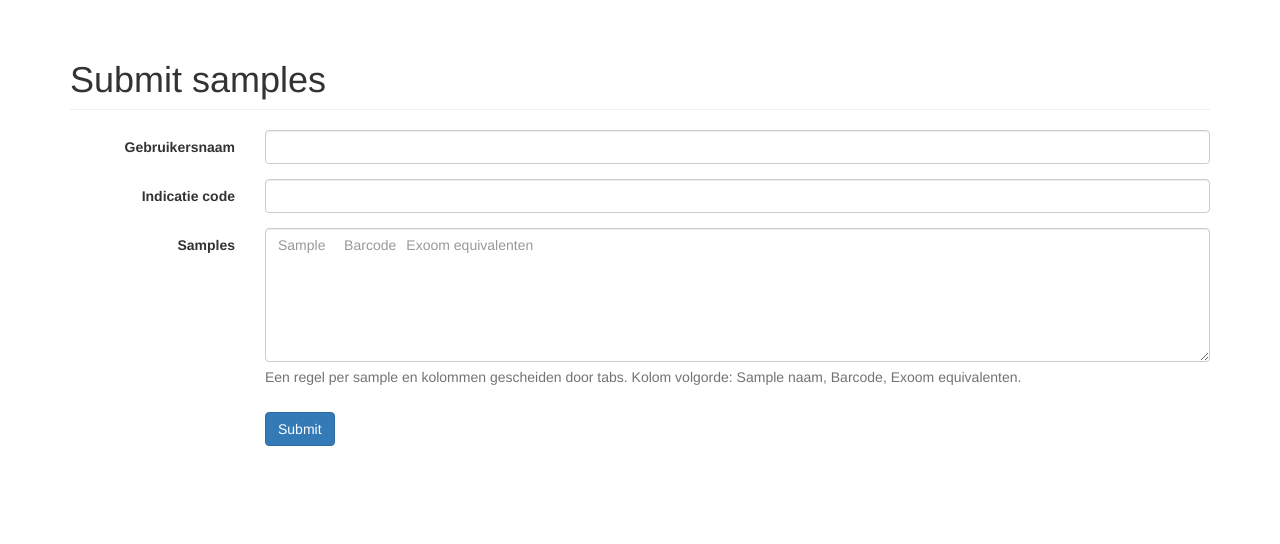
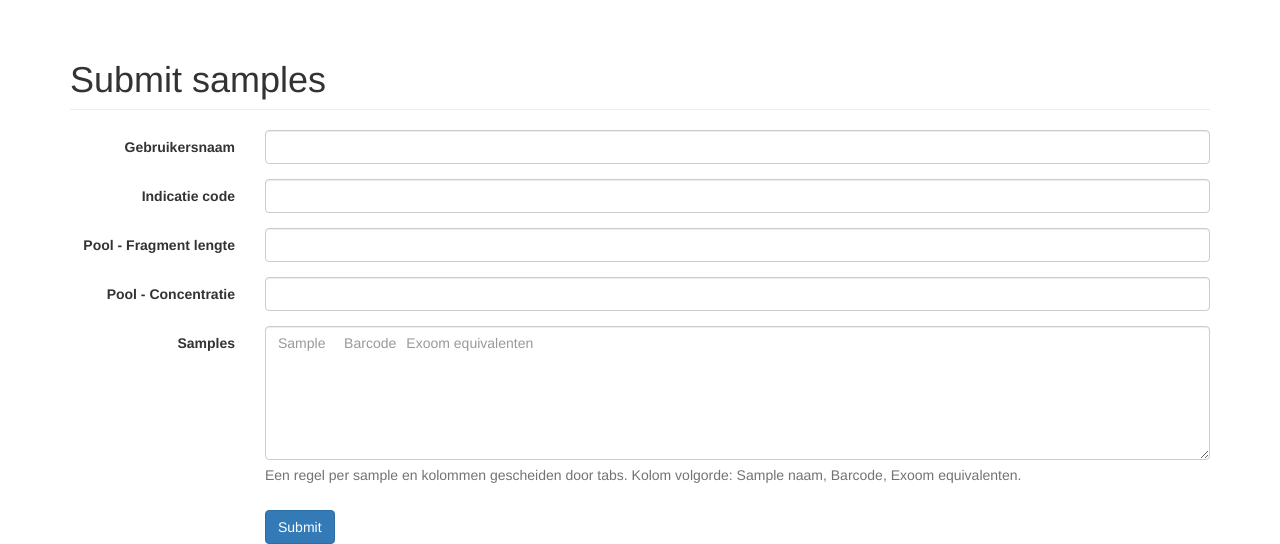
Before and after one commit to UMCUGenetics/clarity_portal, a Flask app: page /submit_samples in a window 1280 px wide. Shown: the part 52-596 px from the top of the page. Run offline with Flask 2, Linux system fonts and the light colour scheme; some libraries are stand-ins or nearby versions.

Commit message:
Update sample upload.

```diff
--- a/config.py
+++ b/config.py
@@ -7,7 +7,8 @@ LIMS_INDICATIONS = {
     'PD-PMC001': {
         'project_name_prefix': 'PMC_DXweek',
         'sample_name_prefixes': ['PMCBM', 'PMGBM'],
-        'workflow_id': '605'
+        'workflow_id': '701',  # Dx Sequence facility v1.1
+        'sequencing_project': 'PMC'
     }
 }
 
--- a/portal/forms.py
+++ b/portal/forms.py
@@ -1,5 +1,5 @@
 from flask_wtf import FlaskForm
-from wtforms import StringField, TextAreaField
+from wtforms import StringField, TextAreaField, DecimalField
 from wtforms.validators import DataRequired, AnyOf
 
 from . import lims, app
@@ -8,6 +8,8 @@ from . import lims, app
 class SubmitSampleForm(FlaskForm):
     username = StringField('Gebruikersnaam', validators=[DataRequired()])
     indicationcode = StringField('Indicatie code', validators=[DataRequired(), AnyOf(app.config['LIMS_INDICATIONS'].keys(), message='Foute indicatie code')])
+    pool_fragment_length = DecimalField('Pool - Fragment lengte')
+    pool_concentration = DecimalField('Pool - Concentratie')
     samples = TextAreaField(
         'Samples',
         description="Een regel per sample en kolommen gescheiden door tabs. Kolom volgorde: Sample naam, Barcode, Exoom equivalenten.",
--- a/portal/templates/submit_samples.html
+++ b/portal/templates/submit_samples.html
@@ -7,6 +7,8 @@
     {{ form.hidden_tag() }}
     {{ render_field(form.username) }}
     {{ render_field(form.indicationcode) }}
+    {{ render_field(form.pool_fragment_length) }}
+    {{ render_field(form.pool_concentration) }}
     {{ render_field(form.samples, rows="6", placeholder="Sample \t Barcode \t Exoom equivalenten") }}
     <div class="form-group">
         <div class="col-sm-offset-2 col-sm-10">
--- a/portal/views.py
+++ b/portal/views.py
@@ -76,7 +76,14 @@ def submit_samples():
         sample_artifacts = []
         for sample in form.parsed_samples:
             lims_container = Container.create(lims, type=lims_container_type, name=sample['name'])
-            lims_sample = Sample.create(lims, container=lims_container, position='1:1', project=lims_project, name=sample['name'], udf={'Sample Type': 'DNA library'})
+            sample_udf_data = {
+                'Sample Type': 'DNA library',
+                'Dx Fragmentlengte (bp) Externe meting': form.pool_fragment_length.data,
+                'Dx Conc. (ng/ul) Externe meting': form.pool_concentration.data,
+                'Dx Exoomequivalent': form.sum_exoom_count,
+                'Dx sequencing project': app.config['LIMS_INDICATIONS'][form.indicationcode.data]['sequencing_project'],
+            }
+            lims_sample = Sample.create(lims, container=lims_container, position='1:1', project=lims_project, name=sample['name'], udf=sample_udf_data)
             print lims_sample.name, lims_sample.artifact.name
             artifact = lims_sample.artifact
             sample_artifacts.append(artifact)
```
Also changed, not shown: portal/templates/submit_samples_done.html (+6 -3 lines).
